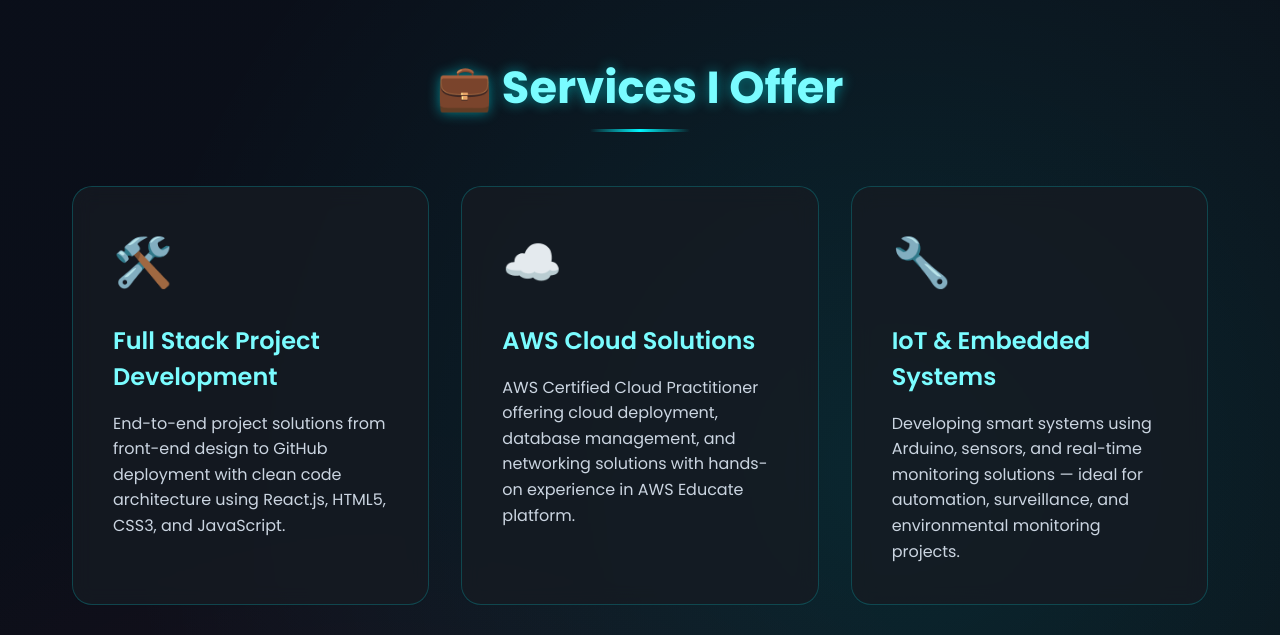
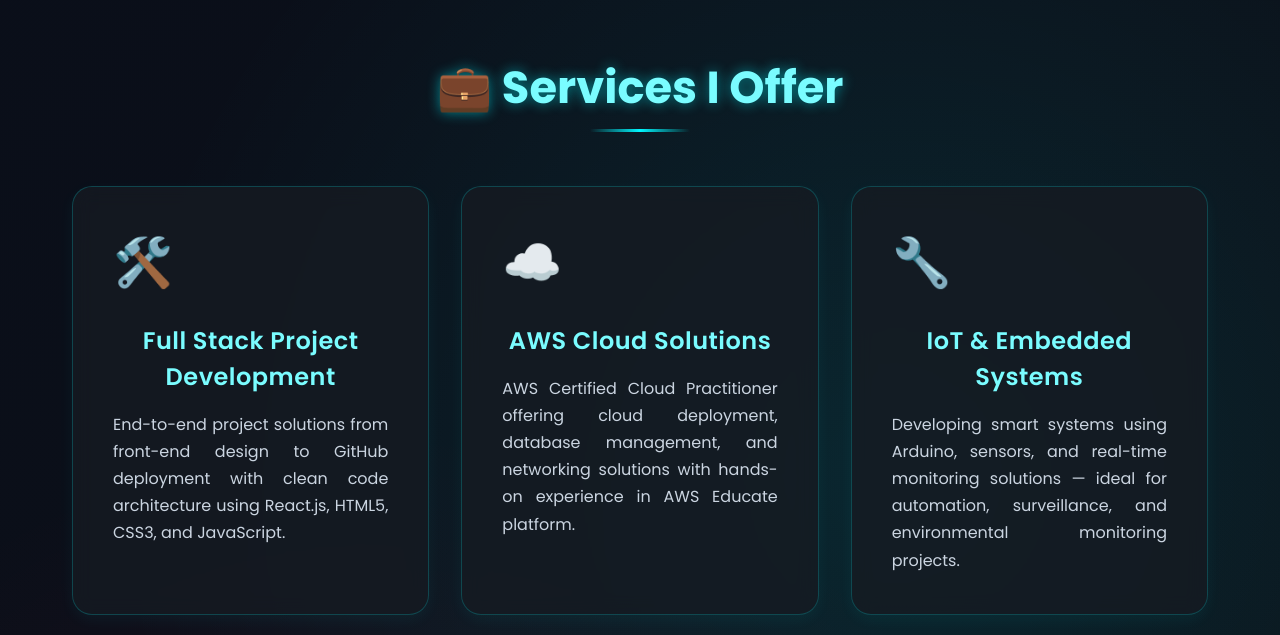
Before and after one commit to RoheetSaha007/Portfolio_Roheet_new, a Next.js app: page / in a window 1280 px wide. Shown: the part 3338-3973 px from the top of the page. Built offline with nearby package versions, Linux system fonts and the light colour scheme.

Commit message:
css modifed

```diff
--- a/app/globals.css
+++ b/app/globals.css
@@ -827,6 +827,7 @@
   transition: all 0.4s ease;
   position: relative;
   overflow: hidden;
+  box-shadow: 0 5px 15px rgba(0, 247, 255, 0.05);
 }
 
 .service-card::before {
@@ -836,26 +837,33 @@
   left: -50%;
   width: 200%;
   height: 200%;
-  background: radial-gradient(circle, rgba(0, 247, 255, 0.1) 0%, transparent 70%);
+  background: conic-gradient(from 180deg at 50% 50%, rgba(0, 247, 255, 0.15), transparent 70%);
   opacity: 0;
-  transition: opacity 0.4s ease;
+  transition: opacity 0.6s ease, transform 1.2s ease;
   pointer-events: none;
 }
 
 .service-card:hover::before {
   opacity: 1;
+  transform: rotate(20deg) scale(1.2);
 }
 
 .service-card:hover {
-  transform: translateY(-10px) scale(1.02);
-  box-shadow: 0 20px 40px rgba(0, 247, 255, 0.3);
-  border-color: rgba(0, 247, 255, 0.5);
+  transform: translateY(-12px) scale(1.03);
+  box-shadow: 0 25px 50px rgba(0, 247, 255, 0.35);
+  border-color: rgba(0, 247, 255, 0.6);
 }
 
+/* Floating Icon Effect */
 .service-icon {
   font-size: 3rem;
   margin-bottom: 1.5rem;
   display: block;
+  transition: transform 0.4s ease, text-shadow 0.4s ease;
+}
+.service-card:hover .service-icon {
+  transform: translateY(-6px) scale(1.1);
+  text-shadow: 0 0 12px rgba(0, 247, 255, 0.8), 0 0 20px rgba(0, 247, 255, 0.4);
 }
 
 .service-card h3 {
@@ -863,12 +871,25 @@
   color: #7afcff;
   margin-bottom: 1rem;
   font-weight: 600;
+  text-align: center;
+  letter-spacing: 0.5px;
+  transition: color 0.3s ease;
+}
+.service-card:hover h3 {
+  color: #00f7ff;
+  text-shadow: 0 0 8px rgba(0, 247, 255, 0.6);
 }
 
 .service-card p {
   color: #cbd5e1;
-  line-height: 1.6;
+  line-height: 1.7;
   font-size: 1rem;
+  text-align: justify;          /* aligns text from both sides */
+  text-justify: inter-word;
+  transition: color 0.3s ease;
+}
+.service-card:hover p {
+  color: #e2e8f0;
 }
 
 .tech-stack {
--- a/package.json
+++ b/package.json
@@ -9,12 +9,11 @@
     "lint": "next lint"
   },
   "dependencies": {
-    "geist": "^1.3.1",
     "lucide-react": "^0.454.0",
-    "next": "^15.5.0",
+    "next": "15.0.0",
     "react": "^18.2.0",
     "react-dom": "^18.2.0",
-    "tw-animate-css": "^1.3.7"
+    "geist": "^1.3.1"
   },
   "devDependencies": {
     "@tailwindcss/postcss": "^4.1.9",
```
